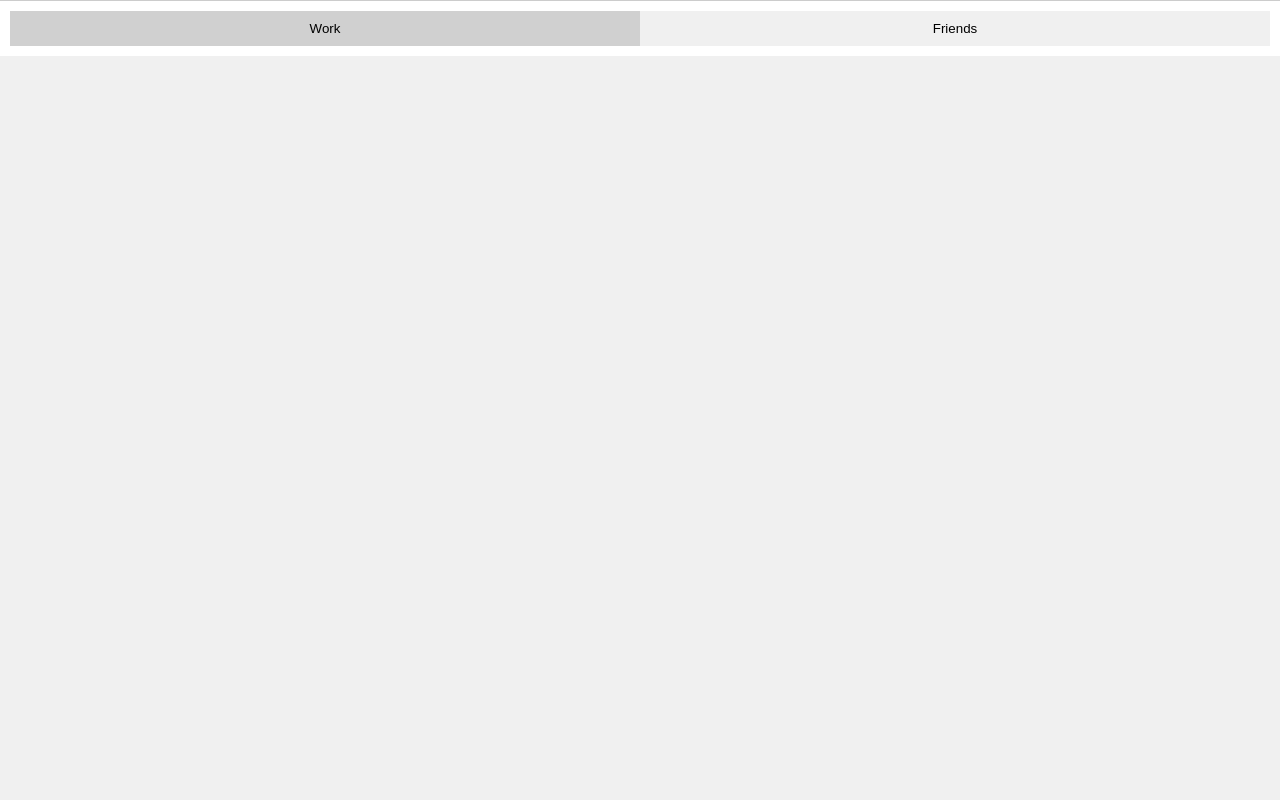
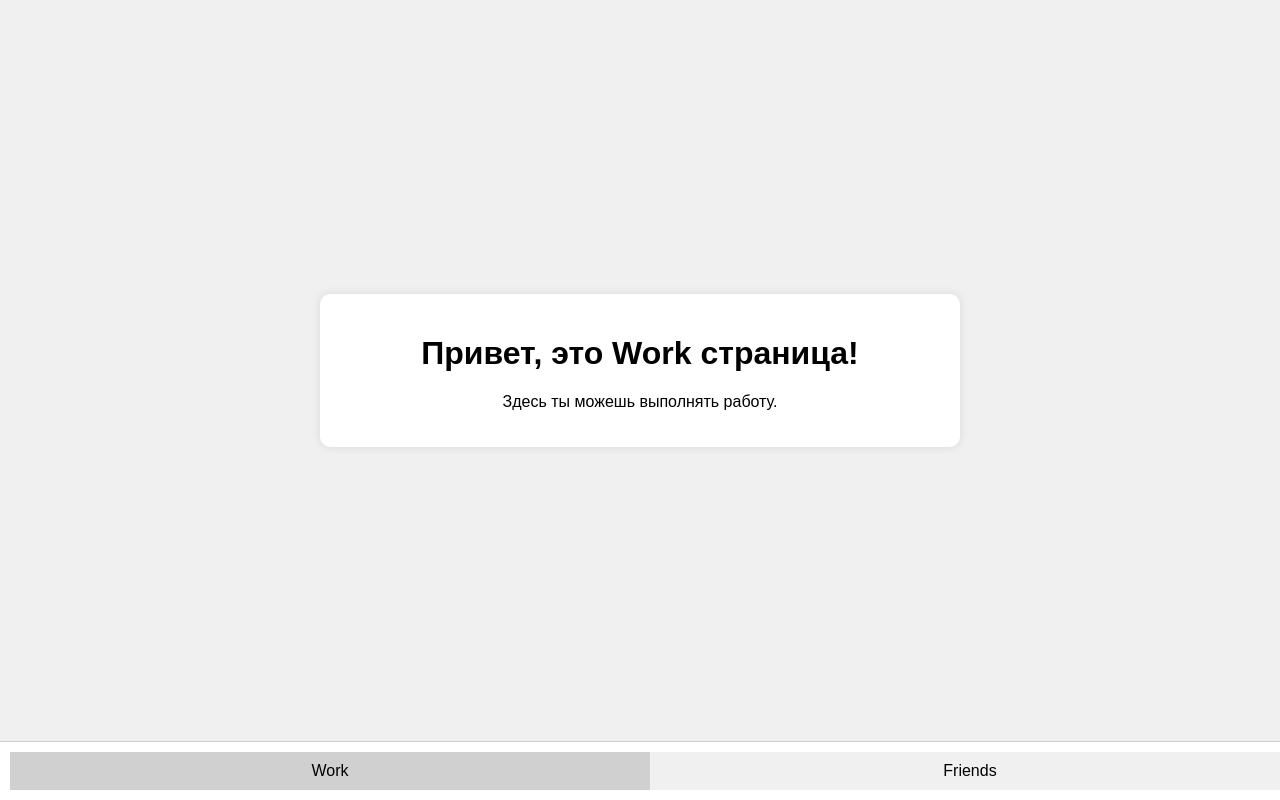
Before and after one commit to lonya/WebAppiBotT, a plain HTML site: page index.html in a window 1280 px wide. Drawn offline with Linux system fonts and the light colour scheme.

Commit message:
Update index.html

```diff
--- a/index.html
+++ b/index.html
@@ -8,12 +8,19 @@
     <style>
         body {
             font-family: Arial, sans-serif;
+            margin: 0;
+            padding: 0;
             display: flex;
             flex-direction: column;
-            justify-content: space-between;
             height: 100vh;
-            margin: 0;
             background-color: #f0f0f0;
+        }
+        .content {
+            flex-grow: 1;
+            display: flex;
+            justify-content: center;
+            align-items: center;
+            padding: 20px;
         }
         .container {
             text-align: center;
@@ -21,11 +28,9 @@
             background-color: white;
             border-radius: 10px;
             box-shadow: 0 0 10px rgba(0, 0, 0, 0.1);
-            flex-grow: 1;
+            width: 100%;
+            max-width: 600px;
             display: none; /* Все страницы скрыты по умолчанию */
-        }
-        #workPage, #friendsPage {
-            display: none;
         }
         .active {
             display: block; /* Отображаем активную страницу */
@@ -36,6 +41,9 @@
             background-color: #ffffff;
             padding: 10px;
             border-top: 1px solid #ccc;
+            position: sticky;
+            bottom: 0;
+            width: 100%;
         }
         .menu button {
             padding: 10px;
@@ -43,6 +51,7 @@
             background-color: #f0f0f0;
             border: none;
             cursor: pointer;
+            font-size: 16px;
         }
         .menu button.active {
             background-color: #d0d0d0;
@@ -50,14 +59,18 @@
     </style>
 </head>
 <body>
-    <!-- Контейнеры для страниц -->
+    <!-- Контейнер для контента -->
+    <div class="content">
+        <!-- Страница Work -->
         <div id="workPage" class="container active">
             <h1>Привет, это Work страница!</h1>
             <p>Здесь ты можешь выполнять работу.</p>
         </div>
+        <!-- Страница Friends -->
         <div id="friendsPage" class="container">
             <h1>Привет, это Friends страница!</h1>
             <p>Здесь будут отображаться твои друзья.</p>
+        </div>
     </div>
 
     <!-- Нижнее меню -->
```
Lines whose indentation alone changed are shown as unchanged.
